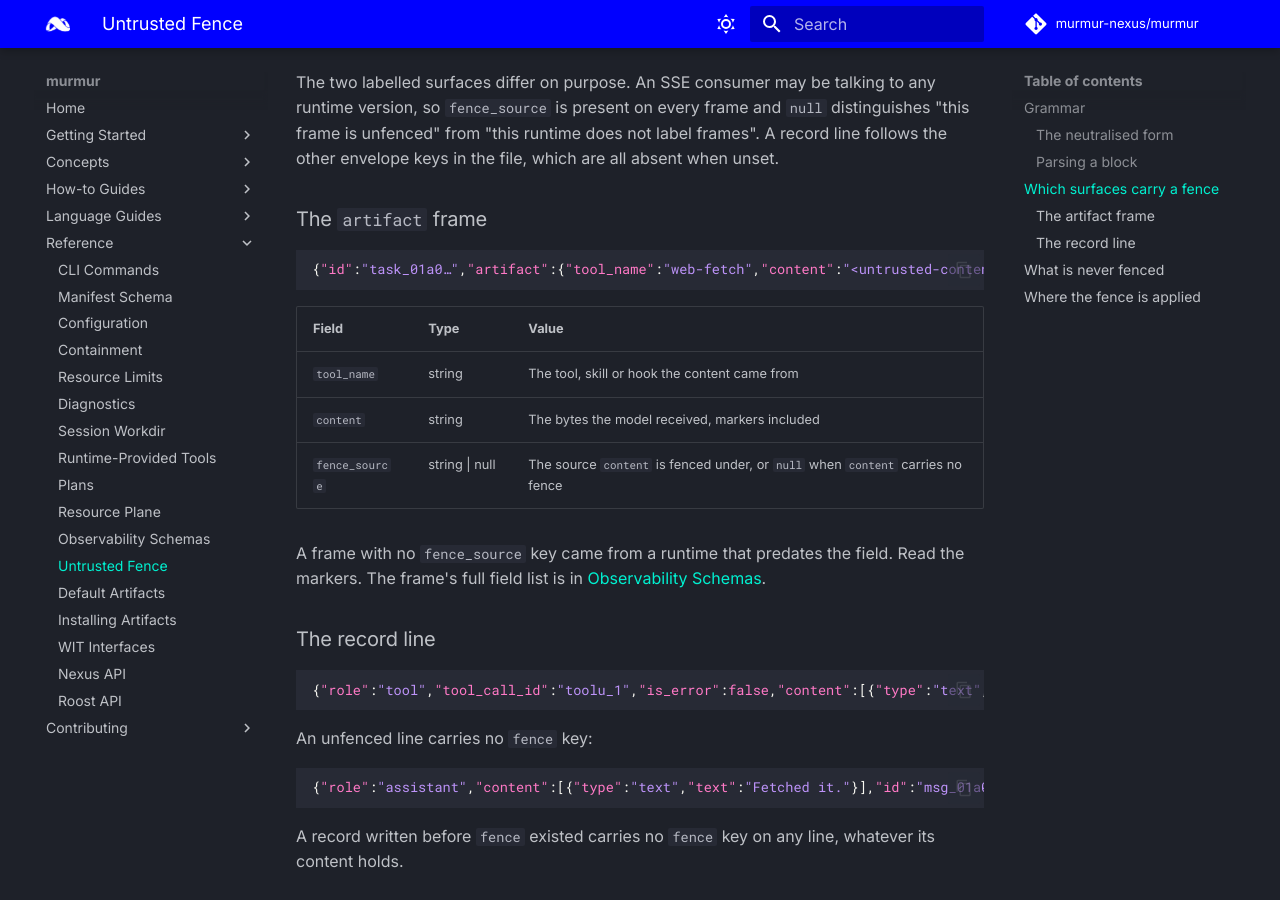
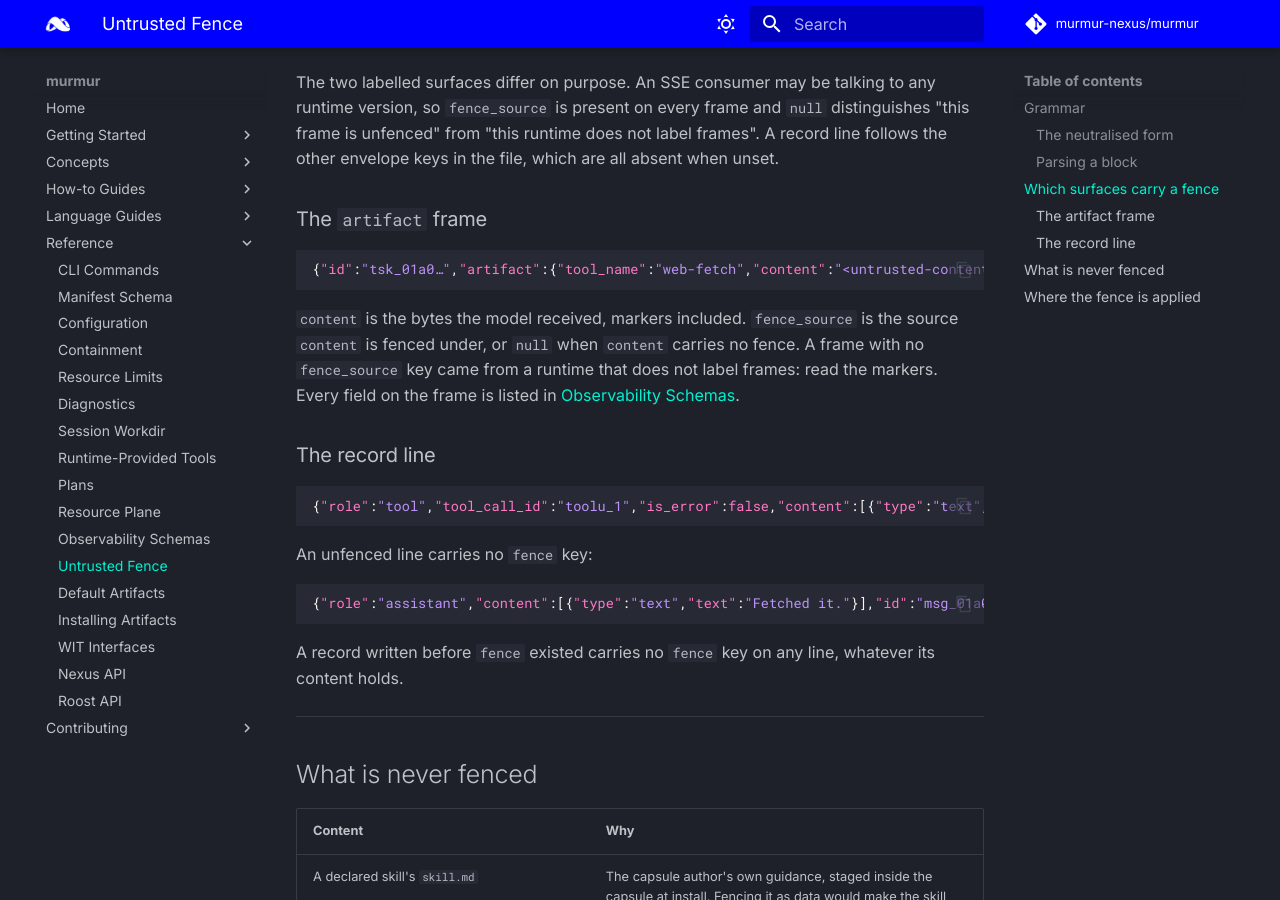
Before and after one commit to murmur-nexus/murmur, an MkDocs documentation site: the page built from docs/content/reference/untrusted-fence.md, in a window 1280 px wide and 900 px high, scrolled down 2223 px. Built offline with MkDocs 1.6.1 and Material for MkDocs 9.7.7, drawn with Linux system fonts in a browser that asks for light colours; comment, search, counter and statistics services are not loaded.

````diff
--- a/docs/content/reference/untrusted-fence.md
+++ b/docs/content/reference/untrusted-fence.md
@@ -78,17 +78,13 @@ keys in the file, which are all absent when unset.
 ### The `artifact` frame
 
 ```json
-{"id":"task_01a0…","artifact":{"tool_name":"web-fetch","content":"<untrusted-content source=tool:web-fetch>\n{\"status\":200}\n</untrusted-content>","fence_source":"tool:web-fetch"}}
+{"id":"tsk_01a0…","artifact":{"tool_name":"web-fetch","content":"<untrusted-content source=tool:web-fetch>\n{\"status\":200}\n</untrusted-content>","fence_source":"tool:web-fetch"}}
 ```
 
-| Field | Type | Value |
-|---|---|---|
-| `tool_name` | string | The tool, skill or hook the content came from |
-| `content` | string | The bytes the model received, markers included |
-| `fence_source` | string \| null | The source `content` is fenced under, or `null` when `content` carries no fence |
-
-A frame with no `fence_source` key came from a runtime that predates the field. Read the markers.
-The frame's full field list is in [Observability Schemas](observability-schemas.md#task-stream-artifact-frame).
+`content` is the bytes the model received, markers included. `fence_source` is the source
+`content` is fenced under, or `null` when `content` carries no fence. A frame with no
+`fence_source` key came from a runtime that does not label frames: read the markers. Every field
+on the frame is listed in [Observability Schemas](observability-schemas.md#task-stream-artifact-frame).
 
 ### The record line
 
````
Also changed, not shown: docs/content/reference/cli.md (+4 -1 lines), docs/content/reference/observability-schemas.md (+5 -4 lines), 2 other files.
